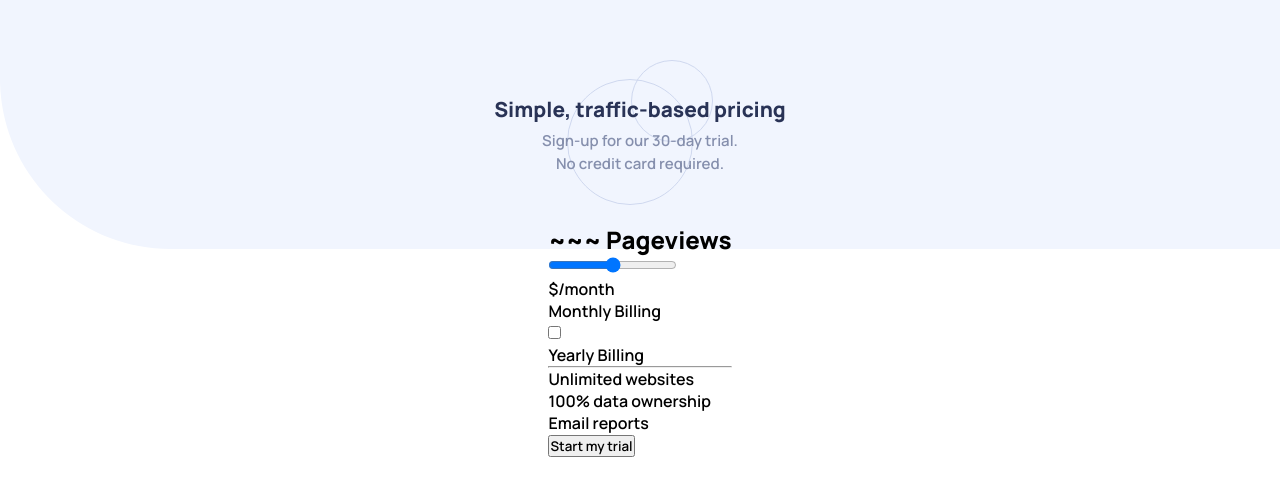
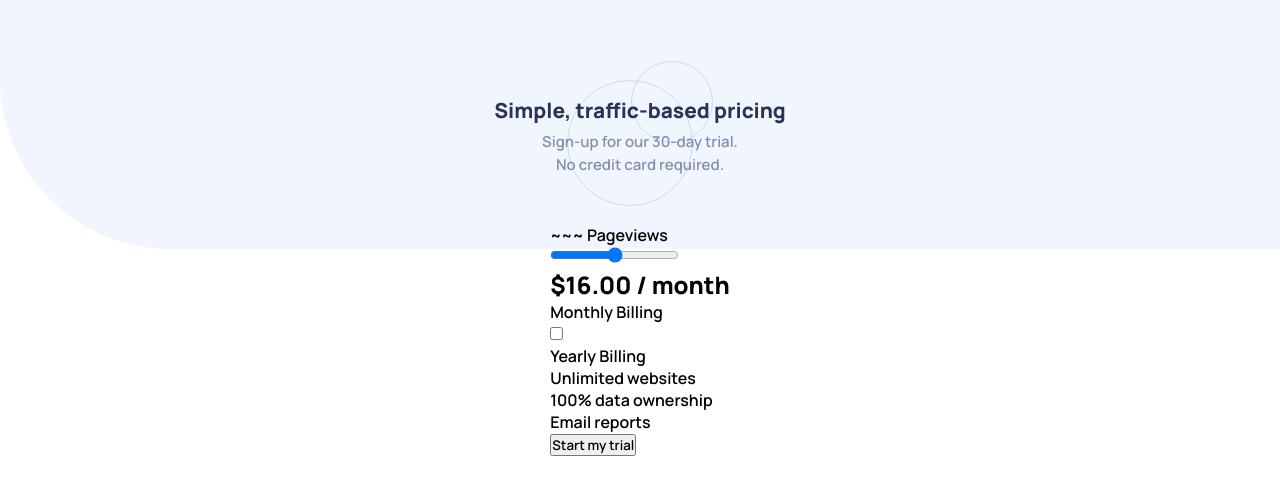
Before and after one commit to amrmabdelazeem/interactive-pricing-component, a plain HTML site: page index.html in a window 1280 px wide. Shown: the part 151-646 px from the top of the page. Drawn offline with Linux system fonts and the light colour scheme.

Commit message:
Minor structure fix

```diff
--- a/index.html
+++ b/index.html
@@ -28,19 +28,20 @@
       <p>No credit card required.</p>
     </header>
     <main>
-      <h2>~~~ Pageviews</h2>
+      <div class="pageviews">
+        <p>~~~ Pageviews</p>
         <input type="range" name="price-slider" id="" title="price-slider" />
-      <p><span>$</span>/month</p>
+        <h2>$16.00 <span>/ month</span></h2>
         <div class="billing">
           <p>Monthly Billing</p>
           <label class="switch">
             <input type="checkbox" title="toggle" />
             <span class="toggle"></span>
           </label>
-        <p>Yearly Billing</p>
+          <p class="discount">Yearly Billing</p>
         </div>
-      <hr>
-      <div>
+      </div>
+      <div class="trial">
         <p>Unlimited websites</p>
         <p>100% data ownership</p>
         <p>Email reports</p>
```
Lines whose indentation alone changed are shown as unchanged.
